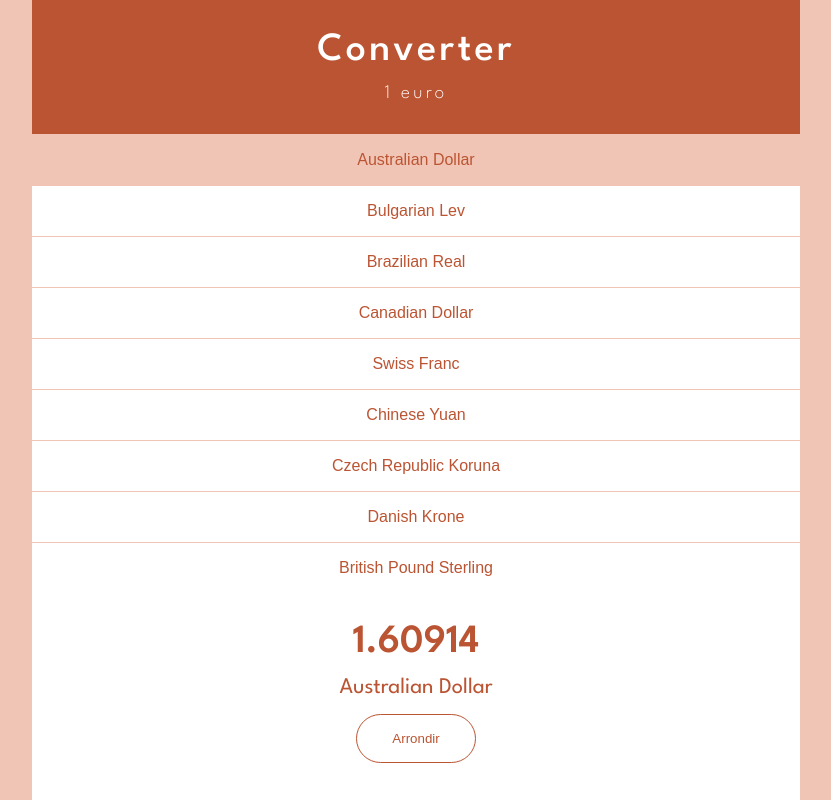
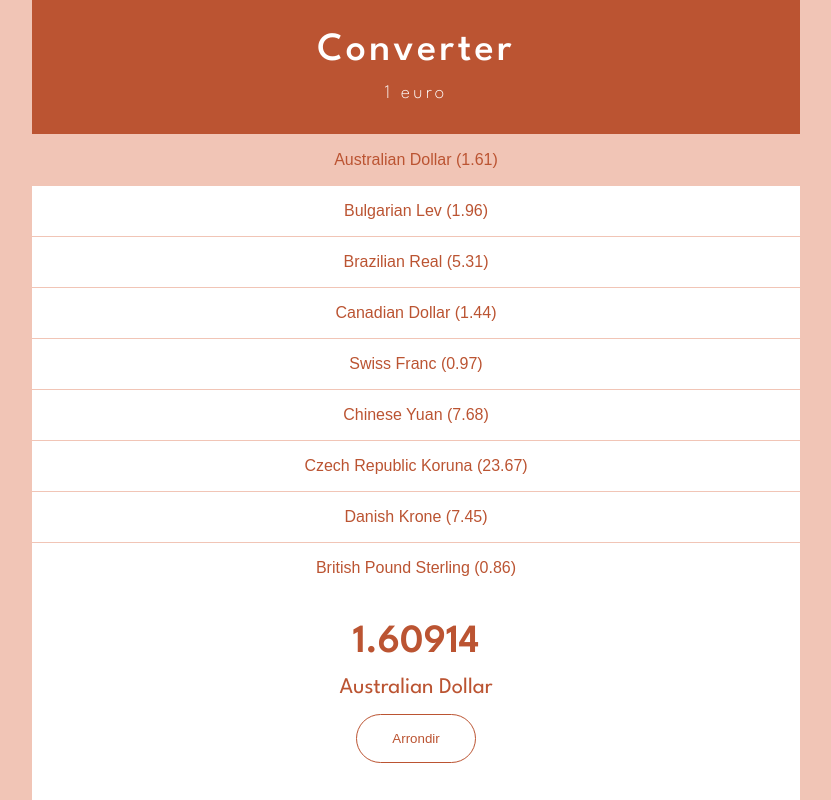
Before and after one commit to O-clock-Dublin/o-converter-challenge-2, a React (Vite) app: page / in a window 1280 px wide. Shown: the whole page, without its empty margins (224-1055 px from the left). Built offline with nearby package versions, Linux system fonts and the light colour scheme.

Commit message:
feat: add the rate next the currency

```diff
--- a/src/components/Currency.tsx
+++ b/src/components/Currency.tsx
@@ -14,7 +14,7 @@ export default function diplayCurrency({onClick, currency, currentCurrency}: Iel
 			: "currency__button"
 			}
 		>
-				{currency.description}
+				{currency.description} ({currency.rate.toFixed(2)})
 		</button>
 	</li>
 
```
